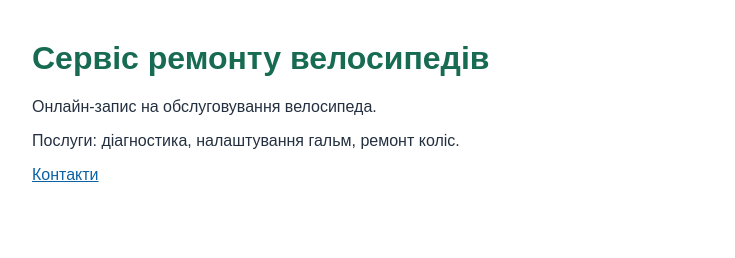
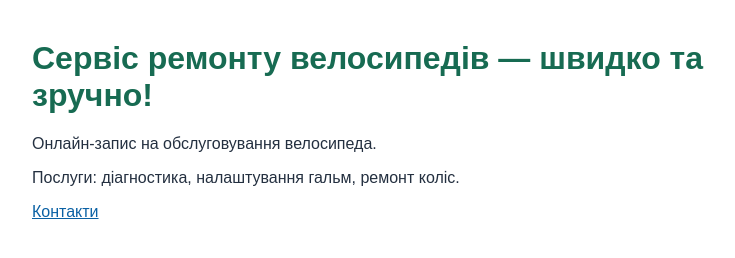
Before and after one commit to lera1764/bike-service-git, a plain HTML site: page index.html in a window 1280 px wide. Shown: the whole page, without its empty margins (228-963 px from the left). Drawn offline with Linux system fonts and the light colour scheme.

Commit message:
Add promotional slogan

```diff
--- a/index.html
+++ b/index.html
@@ -7,7 +7,7 @@
     <link rel="stylesheet" href="styles.css">
 </head>
 <body>
-    <h1>Сервіс ремонту велосипедів</h1>
+    <h1>Сервіс ремонту велосипедів — швидко та зручно!</h1>
     <p>Онлайн-запис на обслуговування велосипеда.</p>
     <p>Послуги: діагностика, налаштування гальм, ремонт коліс.</p>
     <p><a href="contacts.html">Контакти</a></p>
```
